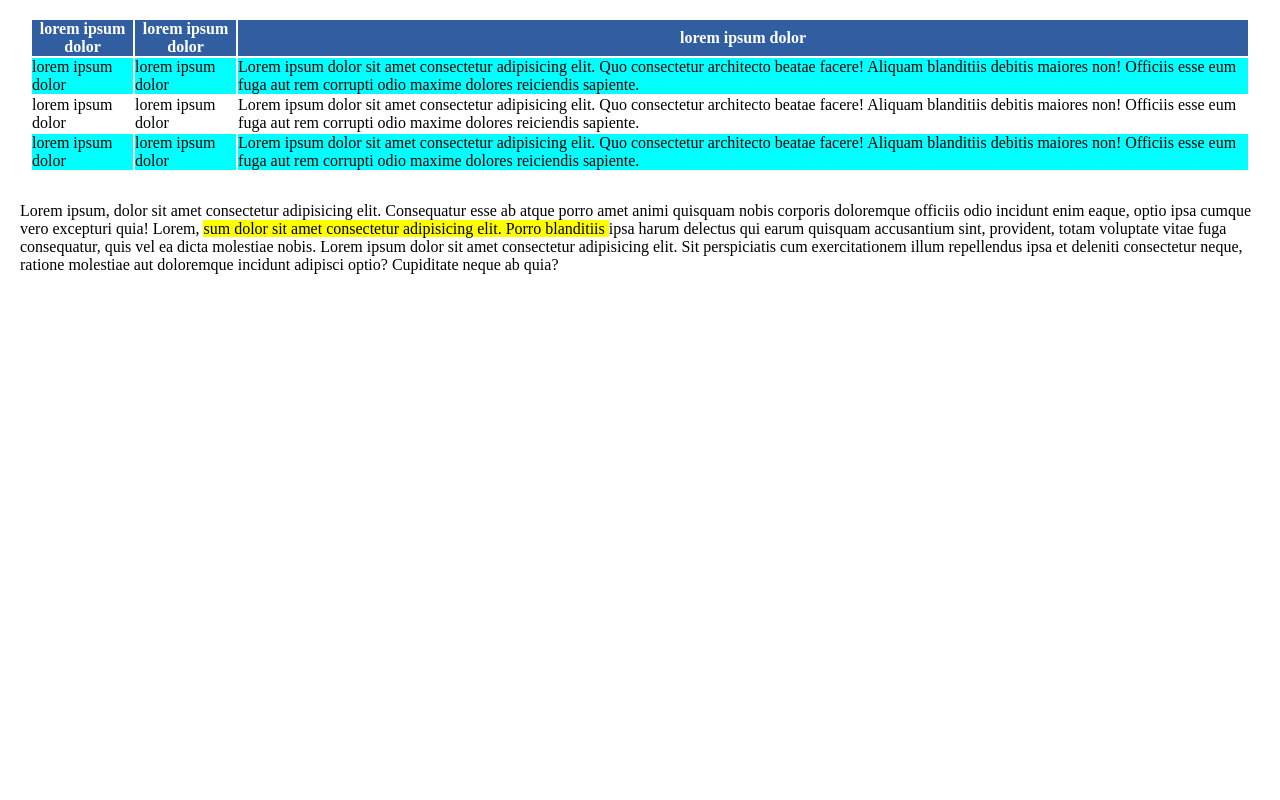
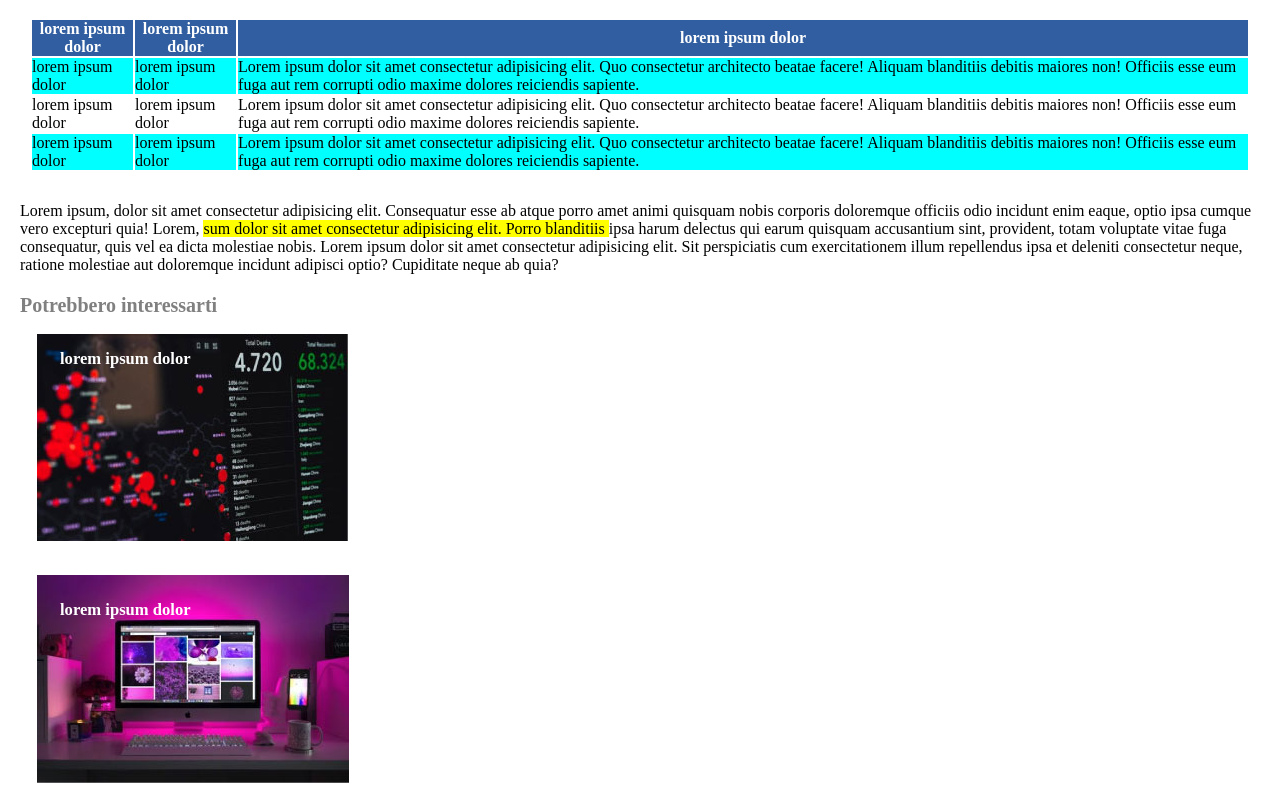
Before and after one commit to Daedry/html-css-booleaner, a plain HTML site: page index.html in a window 1280 px wide. Shown: the part 996-1796 px from the top of the page. Before the commit the page ends 1290 px from the top, so only its background shows below. Drawn offline with nearby package versions, Linux system fonts and the light colour scheme.

Commit message:
conclusione del footer

```diff
--- a/css/style.css
+++ b/css/style.css
@@ -94,3 +94,31 @@ th{
 }
 
 /* footer */
+
+footer{
+    color: grey;
+    font-size: 20px;
+    margin: left 30px;
+    position: relative;
+    margin-left: 20px;
+}
+
+footer>img{
+    display: block;
+    padding: 17px;
+}
+
+footer>h5{
+    color: white;
+}
+
+.text{
+    position: absolute;
+    left: 40px;
+    top: 55px;
+}
+.text2{
+    position: absolute;
+    left: 40px;
+    bottom: 180px;
+}
--- a/index.html
+++ b/index.html
@@ -85,7 +85,13 @@
     </main>
     <!-- /contenuto della pagina -->
 
-    <footer></footer>
+    <footer>
+        <h4>Potrebbero interessarti</h4>
+        <h5 class="text">lorem ipsum dolor</h5>
+        <img src="./img/graph.jpg" alt="">
+        <h5 class="text2">lorem ipsum dolor</h5>
+        <img src="./img/monitor.jpg" alt="">
+    </footer>
     <!-- /chiusura della pagina -->
 
 </body>
```
